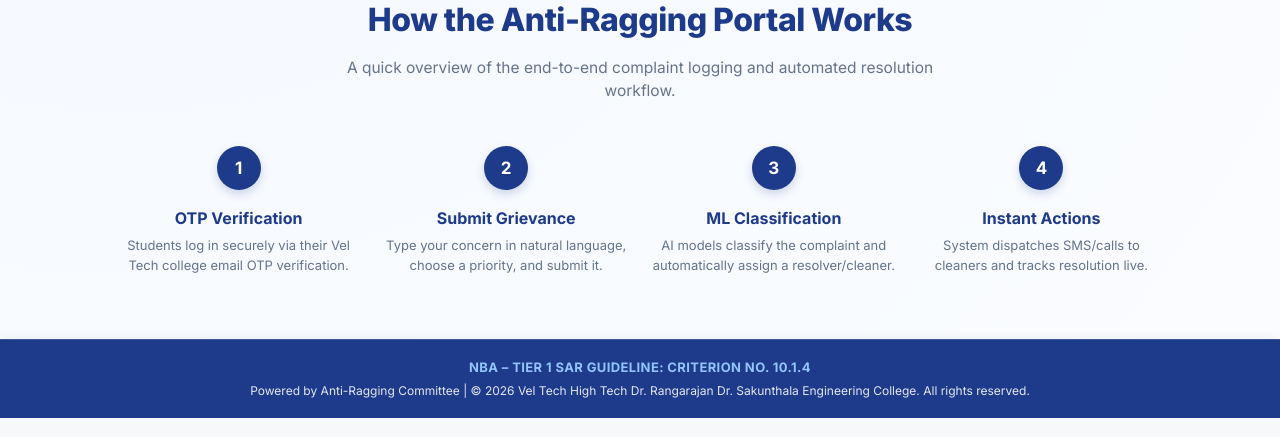
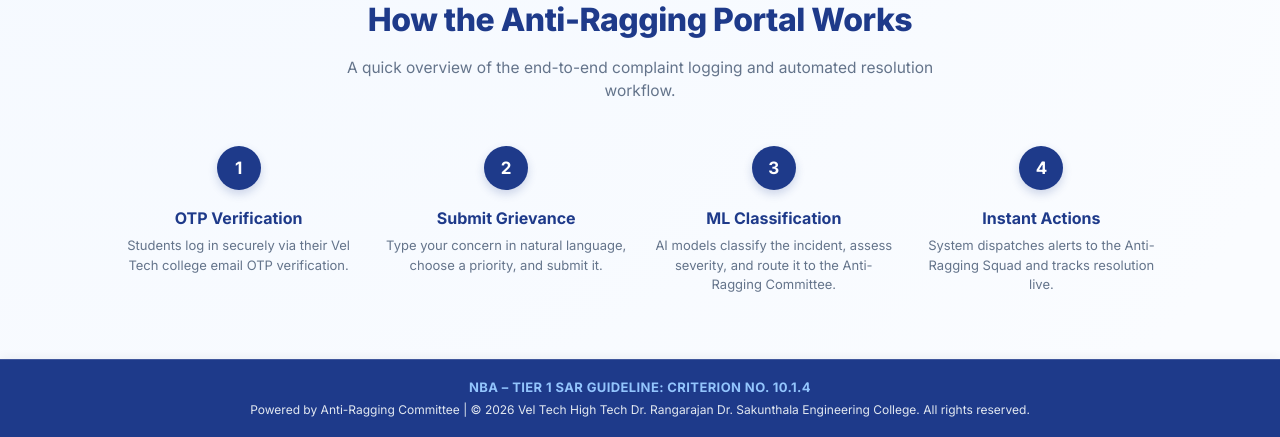
Before and after one commit to krisshore2506/ANTI-RAGGING-PORTAL-VEL-TECH-HIGH-TECH, a Flask app: page / in a window 1280 px wide. Shown: the part 718-1155 px from the top of the page. Run offline with Flask 3, Linux system fonts and the light colour scheme.

Commit message:
docs: update landing page anti-ragging workflow wording

```diff
--- a/frontend/pages/index.html
+++ b/frontend/pages/index.html
@@ -120,13 +120,13 @@
             <div class="step-item">
                 <div class="step-num">3</div>
                 <h3>ML Classification</h3>
-                <p>AI models classify the complaint and automatically assign a resolver/cleaner.</p>
+                <p>AI models classify the incident, assess severity, and route it to the Anti-Ragging Committee.</p>
             </div>
 
             <div class="step-item">
                 <div class="step-num">4</div>
                 <h3>Instant Actions</h3>
-                <p>System dispatches SMS/calls to cleaners and tracks resolution live.</p>
+                <p>System dispatches alerts to the Anti-Ragging Squad and tracks resolution live.</p>
             </div>
         </div>
     </section>
--- a/templates/index.html
+++ b/templates/index.html
@@ -120,13 +120,13 @@
             <div class="step-item">
                 <div class="step-num">3</div>
                 <h3>ML Classification</h3>
-                <p>AI models classify the complaint and automatically assign a resolver/cleaner.</p>
+                <p>AI models classify the incident, assess severity, and route it to the Anti-Ragging Committee.</p>
             </div>
 
             <div class="step-item">
                 <div class="step-num">4</div>
                 <h3>Instant Actions</h3>
-                <p>System dispatches SMS/calls to cleaners and tracks resolution live.</p>
+                <p>System dispatches alerts to the Anti-Ragging Squad and tracks resolution live.</p>
             </div>
         </div>
     </section>
```
